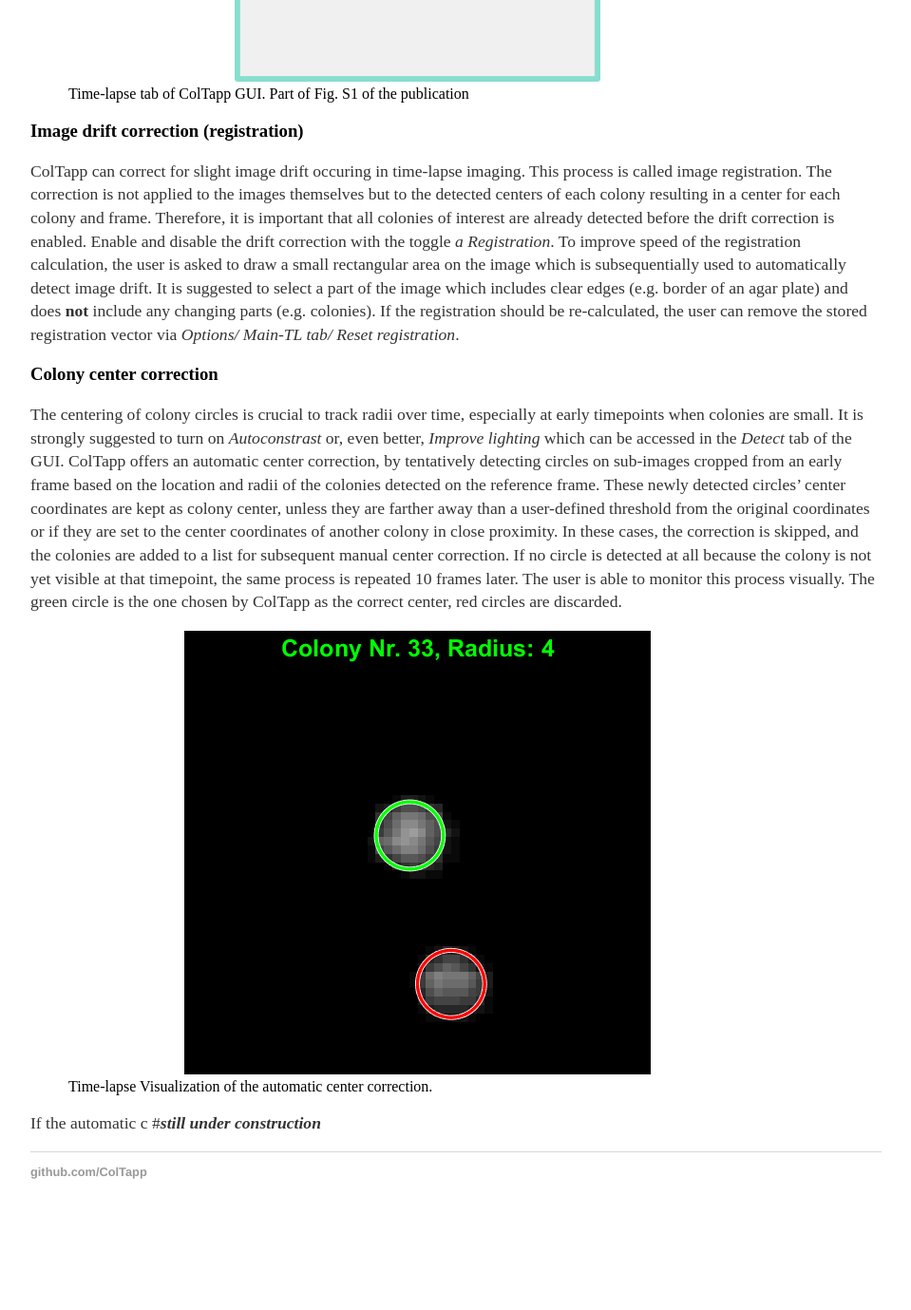
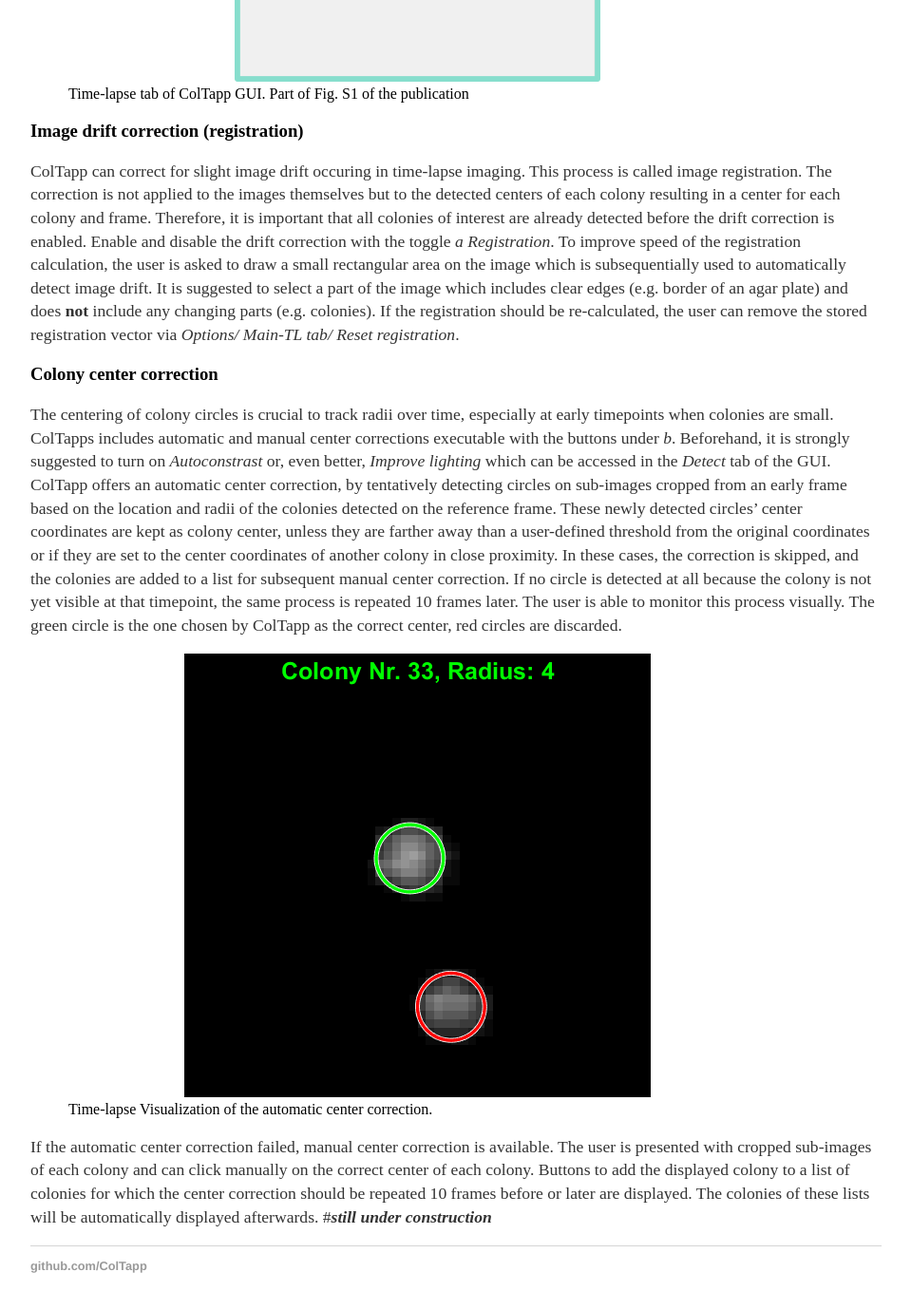
Before and after one commit to ColTapp/ColTapp.github.io, a Jekyll site: the page built from timelapse.md, in a window 1280 px wide and 1400 px high, scrolled down 850 px. Shown: the top 1379 px of the window at 95% size, without its empty margins (160-1119 px from the left). Built offline with Jekyll 4.4.1, drawn with Linux system fonts in a browser that asks for light colours; before the commit the page ends 2151 px from its top, so only the background shows below that.

Commit message:
Update timelapse.md

```diff
--- a/timelapse.md
+++ b/timelapse.md
@@ -15,11 +15,11 @@
 ColTapp can correct for slight image drift occuring in time-lapse imaging. This process is called image registration. The correction is not applied to the images themselves but to the detected centers of each colony resulting in a center for each colony and frame. Therefore, it is important that all colonies of interest are already detected before the drift correction is enabled. Enable and disable the drift correction with the toggle _a Registration_. To improve speed of the registration calculation, the user is asked to draw a small rectangular area on the image which is subsequentially used to automatically detect image drift. It is suggested to select a part of the image which includes clear edges (e.g. border of an agar plate) and does **not** include any changing parts (e.g. colonies). If the registration should be re-calculated, the user can remove the stored registration vector via _Options/ Main-TL tab/ Reset registration_.
 
 ### Colony center correction
-The centering of colony circles is crucial to track radii over time, especially at early timepoints when colonies are small. It is strongly suggested to turn on _Autoconstrast_ or, even better, _Improve lighting_ which can be accessed in the _Detect_ tab of the GUI. ColTapp offers an automatic center correction, by tentatively detecting circles on sub-images cropped from an early frame based on the location and radii of the colonies detected on the reference frame. These newly detected circles’ center coordinates are kept as colony center, unless they are farther away than a user-defined threshold from the original coordinates or if they are set to the center coordinates of another colony in close proximity. In these cases, the correction is skipped, and the colonies are added to a list for subsequent manual center correction. If no circle is detected at all because the colony is not yet visible at that timepoint, the same process is repeated 10 frames later. The user is able to monitor this process visually. The green circle is the one chosen by ColTapp as the correct center, red circles are discarded.
+The centering of colony circles is crucial to track radii over time, especially at early timepoints when colonies are small. ColTapps includes automatic and manual center corrections executable with the buttons under _b_. Beforehand, it is strongly suggested to turn on _Autoconstrast_ or, even better, _Improve lighting_ which can be accessed in the _Detect_ tab of the GUI.  ColTapp offers an automatic center correction, by tentatively detecting circles on sub-images cropped from an early frame based on the location and radii of the colonies detected on the reference frame. These newly detected circles’ center coordinates are kept as colony center, unless they are farther away than a user-defined threshold from the original coordinates or if they are set to the center coordinates of another colony in close proximity. In these cases, the correction is skipped, and the colonies are added to a list for subsequent manual center correction. If no circle is detected at all because the colony is not yet visible at that timepoint, the same process is repeated 10 frames later. The user is able to monitor this process visually. The green circle is the one chosen by ColTapp as the correct center, red circles are discarded.
 <figure>
   <img src="{{site.url}}/assets/images/TL2.png" alt="Center correction example" height="467px"/>
   <figcaption>Time-lapse Visualization of the automatic center correction. </figcaption>
 </figure>
 
-If the automatic c
+If the automatic center correction failed, manual center correction is available. The user is presented with cropped sub-images of each colony and can click manually on the correct center of each colony. Buttons to add the displayed colony to a list of colonies for which the center correction should be repeated 10 frames before or later are displayed. The colonies of these lists will be automatically displayed afterwards.
 #*__still under construction__*
```
